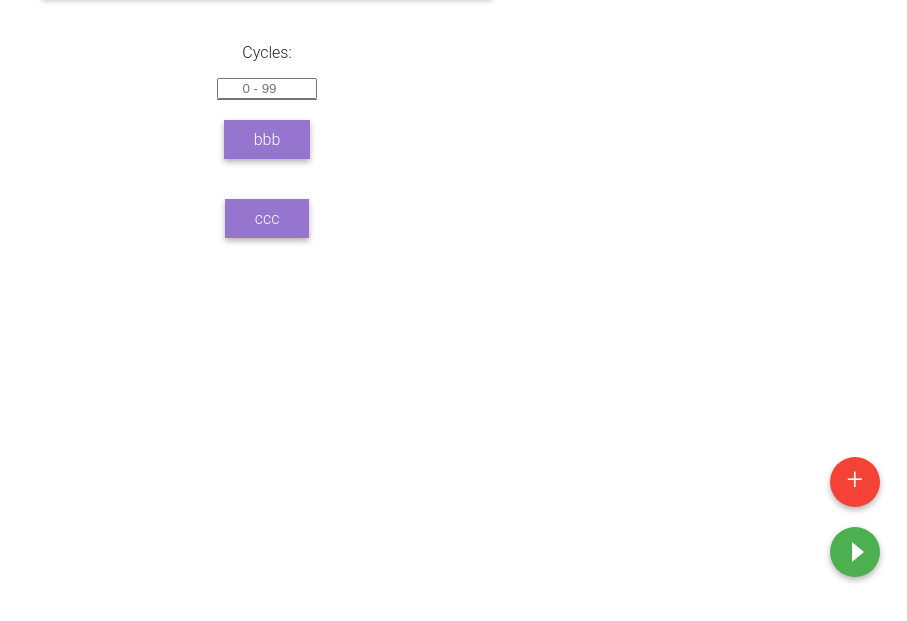
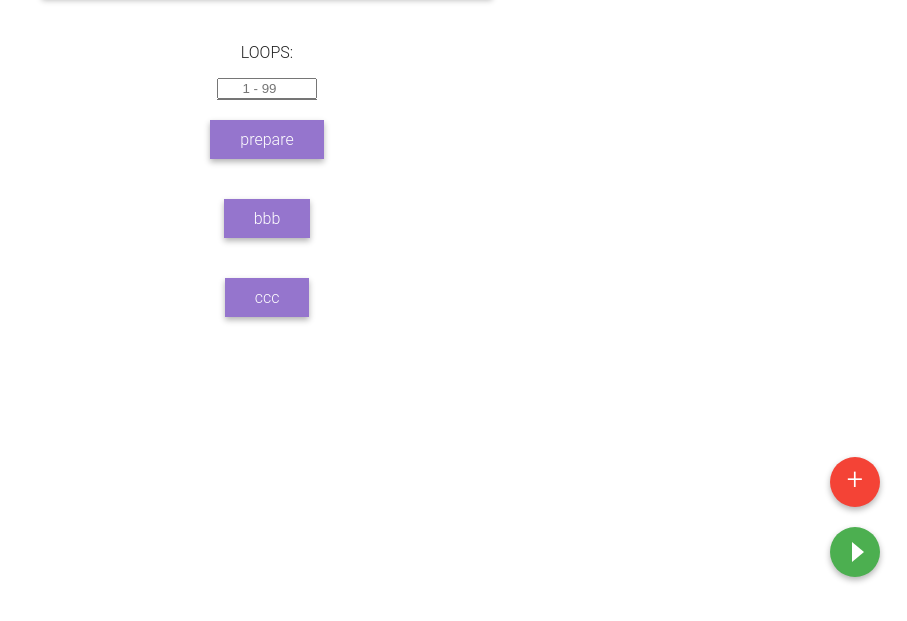
Before and after one commit to mMazurkiewicz/Hiatus-Gym-Tool, a plain HTML site: page training.html in a window 1280 px wide. Shown: the part 163-784 px from the top of the page, without its empty margins (373-1280 px from the left). Drawn offline with nearby package versions, Linux system fonts and the light colour scheme.

Commit message:
editing exercises and stop training

```diff
--- a/training.html
+++ b/training.html
@@ -6,6 +6,7 @@
     <meta http-equiv="X-UA-Compatible" content="ie=edge">
     <title>HGT training page</title>
     <link rel="stylesheet" type="text/css" href="style/training.css">
+    <link rel="stylesheet" href="https://cdnjs.cloudflare.com/ajax/libs/animate.css/3.5.2/animate.min.css">
 </head>
 
 <body>
@@ -36,12 +37,12 @@
 
         <section id="exList">
             <div class="cycles">
-                <p>Cycles:</p>
-                <input type="number" name="cycles" min="1" max="99" placeholder="0 - 99" class="cyclesNum">
+                <p>LOOPS:</p>
+                <input type="number" name="cycles" min="1" max="99" placeholder="1 - 99" class="cyclesNum">
                 <!-- <p contenteditable="true" class="cyclesNum">1</p> -->
             </div>
-            <!-- <div class="exercise shadow" data-time="3" data-rest="0">prepare</div> -->
-            <div class="exercise shadow" data-time="5" data-rest="4">bbb</div>
+            <div class="exercise shadow" data-time="3" data-rest="0">prepare</div>
+            <div class="exercise shadow" data-time="2" data-rest="2">bbb</div>
             <div class="exercise shadow" data-time="5" data-rest="0">ccc</div>
         </section>
         <section class="buttons">
```
